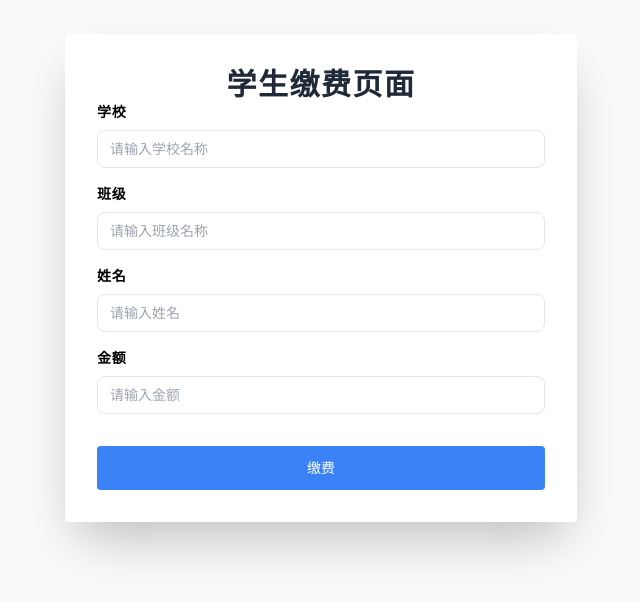
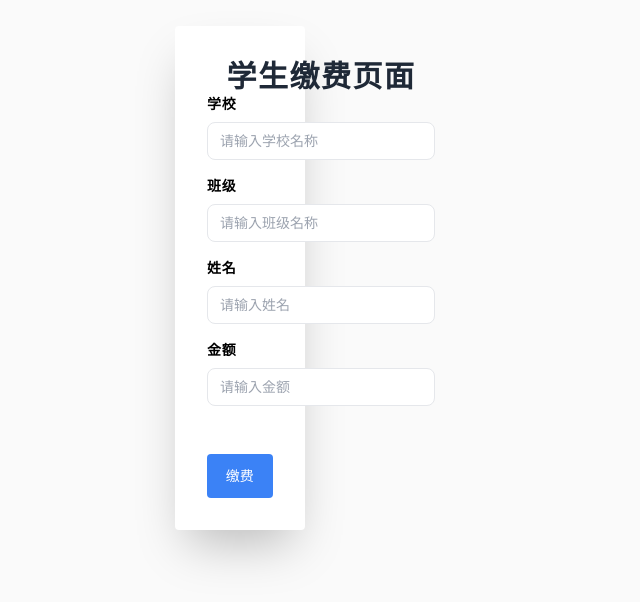
Before and after one commit to cuitaocrazy/supervision, a Next.js app in the folder web-site/simple-shopping/: page /createOrder in a window 1280 px wide. Shown: the part 122-724 px from the top of the page, without its empty margins (319-959 px from the left). Built offline with nearby package versions, Linux system fonts and the light colour scheme.

Commit message:
缴费页面：将form表单中的标签，修改为html标准标签

```diff
--- a/web-site/simple-shopping/pages/createOrder.tsx
+++ b/web-site/simple-shopping/pages/createOrder.tsx
@@ -1,8 +1,8 @@
 import type { NextPage } from 'next'
-import { useForm,SubmitHandler } from "react-hook-form";
+import { useForm, SubmitHandler } from "react-hook-form";
 import orderStyles from './CreateOrder.module.css'
 
-type FormData={
+type FormData = {
   school: string;
   class: string;
   name: string;
@@ -10,42 +10,44 @@ type FormData={
 }
 
 const CreateOrder: NextPage = () => {
-  const { register, handleSubmit, formState: { errors },setValue } = useForm<FormData>()
+  const { register, handleSubmit, formState: { errors }, setValue } = useForm<FormData>()
 
-  const onSubmit:SubmitHandler<FormData> = (data: FormData) => {
+  const onSubmit: SubmitHandler<FormData> = (data: FormData) => {
     saveData();
   }
 
   //TODO 保存数据
-  function saveData():void{
+  function saveData(): void {
 
   }
 
 
   return <div className="flex items-center justify-center w-full h-screen bg-primary-50">
-    <div className="p-8 m-4 bg-white rounded shadow-2xl w-80 md:w-3/5 lg:w-1/2 xl:w-2/5 ">
-      <h1 className="block w-full text-3xl font-bold tracking-wider text-center text-gray-800">学生缴费页面</h1>
-      <form onSubmit={handleSubmit(onSubmit)}>
+    <div >
+      <form onSubmit={handleSubmit(onSubmit)} className="p-8 m-4 bg-white rounded shadow-2xl w-80 md:w-3/5 lg:w-1/2 xl:w-2/5 ">
+        <fieldset>
+          <legend className="block w-full text-3xl font-bold tracking-wider text-center text-gray-800">学生缴费页面</legend>
           <div className="flex flex-col mb-4">
             <label className="mb-2 text-sm font-bold tracking-wider">学校</label>
-          <input className="px-3 py-2 text-sm bg-white border rounded-lg text-grey-800" type="text"  {...register('school', { required: true, minLength: 2, maxLength: 10,pattern:/[^/+\x00-\xff]$/})} placeholder="请输入学校名称" />
+            <input className="px-3 py-2 text-sm bg-white border rounded-lg text-grey-800" type="text"  {...register('school', { required: true, minLength: 2, maxLength: 10, pattern: /[^/+\x00-\xff]$/ })} placeholder="请输入学校名称" />
             {errors.school && <p className="pt-2 pl-3 text-sm text-red-500 ">至少输入2个汉字</p>}
           </div>
           <div className="flex flex-col mb-4">
             <label className="mb-2 text-sm font-bold tracking-wider">班级</label>
-          <input className="px-3 py-2 text-sm bg-white border rounded-lg text-grey-800" type="text" {...register('class', { required: true, minLength: 2, maxLength: 10,pattern:/[^/+\x00-\xff]$/ })} placeholder="请输入班级名称" />
+            <input className="px-3 py-2 text-sm bg-white border rounded-lg text-grey-800" type="text" {...register('class', { required: true, minLength: 2, maxLength: 10, pattern: /[^/+\x00-\xff]$/ })} placeholder="请输入班级名称" />
             {errors.class && <p className="pt-2 pl-3 text-sm text-red-500">至少输入2个汉字</p>}
           </div>
           <div className="flex flex-col mb-4">
             <label className="mb-2 text-sm font-bold tracking-wider">姓名</label>
-          <input className="px-3 py-2 text-sm bg-white border rounded-lg text-grey-800" type="text" {...register('name', { required: true,minLength: 2, maxLength: 10,pattern:/[^/+\x00-\xff]$/ })} placeholder="请输入姓名" />
+            <input className="px-3 py-2 text-sm bg-white border rounded-lg text-grey-800" type="text" {...register('name', { required: true, minLength: 2, maxLength: 10, pattern: /[^/+\x00-\xff]$/ })} placeholder="请输入姓名" />
             {errors.name && <p className="pt-2 pl-3 text-sm text-red-500">至少输入2个汉字</p>}
           </div>
           <div className="flex flex-col mb-4">
             <label className="mb-2 text-sm font-bold tracking-wider">金额</label>
-          <input className="px-3 py-2 text-sm bg-white border rounded-lg text-grey-800" type="text" {...register('amt', { required: true,pattern:/^([1-9]\d*\.\d*|0\.\d*[1-9]\d*)|(-?[1-9]\d*)$/ })} placeholder="请输入金额" />
+            <input className="px-3 py-2 text-sm bg-white border rounded-lg text-grey-800" type="text" {...register('amt', { required: true, pattern: /^([1-9]\d*\.\d*|0\.\d*[1-9]\d*)|(-?[1-9]\d*)$/ })} placeholder="请输入金额" />
             {errors.amt && <p className="pt-2 pl-3 text-sm text-red-500">金额不可为空</p>}
           </div>
+        </fieldset>
         <input className="block w-full p-3 mx-auto mt-8 text-sm font-medium text-white rounded bg-secondary-500 hover:bg-secondary-700" type="submit" value="缴费" />
       </form>
     </div>
```
Lines whose indentation alone changed are shown as unchanged.
